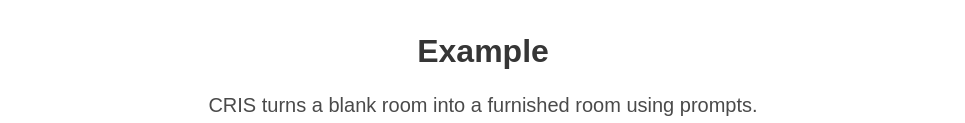
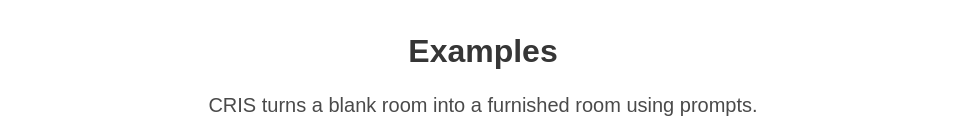
Before and after one commit to Creating3DIndoorScenes/Creating3DIndoorScenes.github.io, a plain HTML site: page index.html in a window 1280 px wide. Shown: the part 869-992 px from the top of the page, without its empty margins (157-1122 px from the left). Drawn offline with nearby package versions, Linux system fonts and the light colour scheme; some icons are missing; a web font is replaced by a local one.

Commit message:
Update index.html

```diff
--- a/index.html
+++ b/index.html
@@ -215,7 +215,7 @@
 
 <section class="hero teaser">
   <div class="container is-max-desktop has-text-centered">
-    <h2 class="title is-3">Example</h2>
+    <h2 class="title is-3">Examples</h2>
     <div class="hero-body">
       <h2 class="subtitle has-text-centered">
         <span class="dnerf">CRIS</span> turns a blank room into a furnished room using prompts.
```
